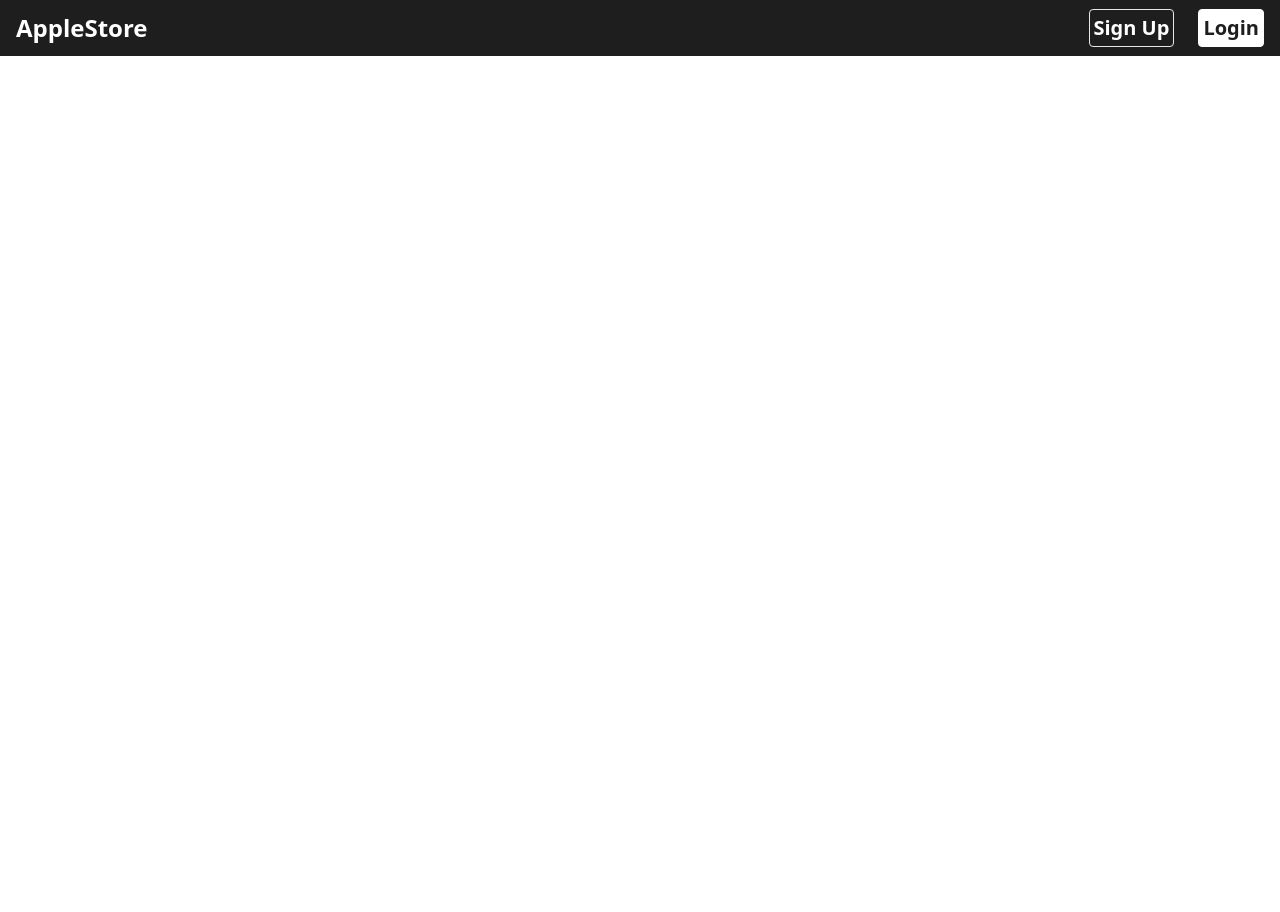
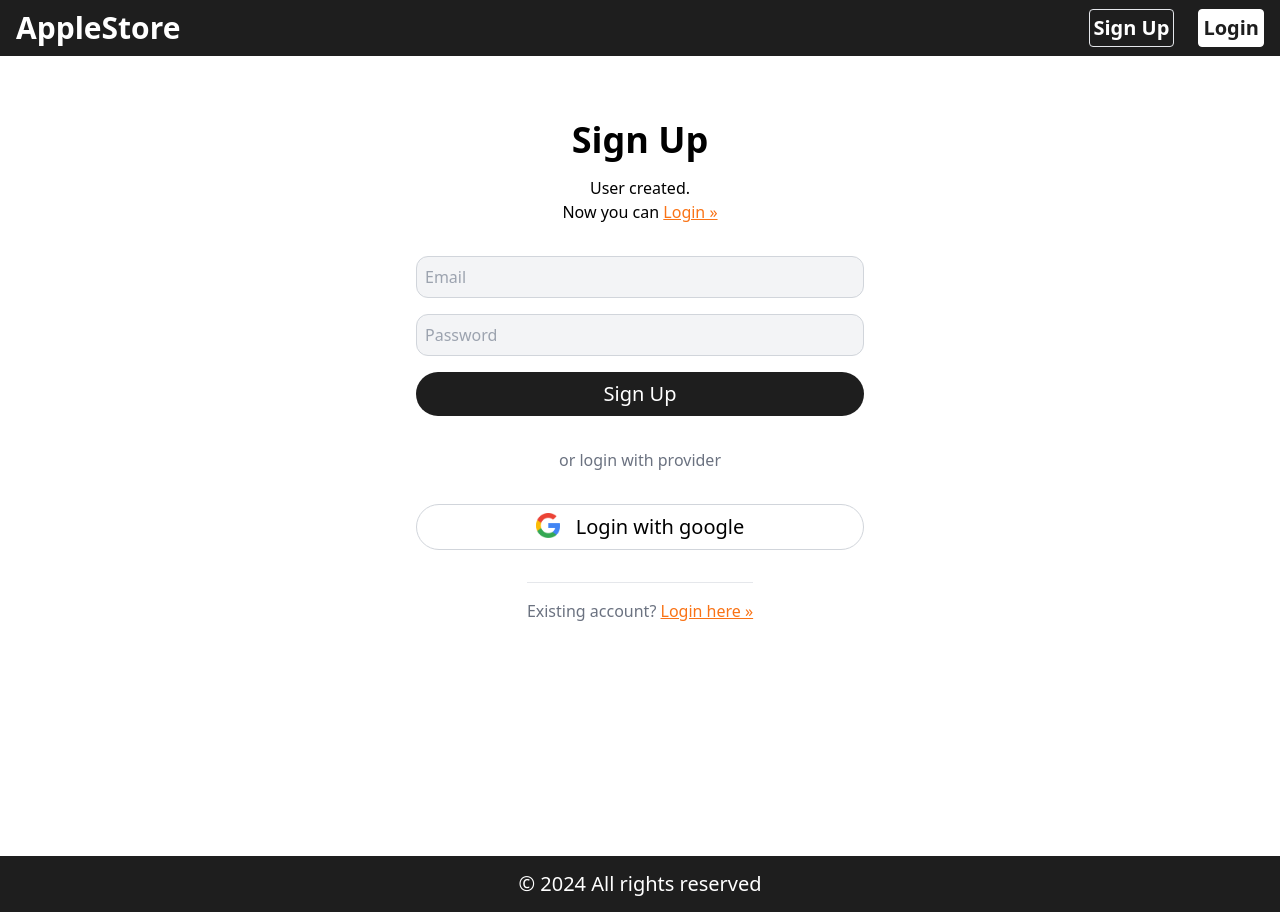
Before and after one commit to MarkiMark01/apple-store-nextjs-mongodb-tailwind, a Next.js app: page /signup in a window 1280 px wide. Before the commit the page ends 800 px from the top, so only its background shows below. Built offline with nearby package versions, Linux system fonts and the light colour scheme.

Commit message:
added markup and css to SingUp

```diff
--- a/src/app/globals.css
+++ b/src/app/globals.css
@@ -1,3 +1,27 @@
 @tailwind base;
 @tailwind components;
 @tailwind utilities;
+
+html, body {
+  height: 100%;
+  margin: 0;
+}
+
+*,
+*::before,
+*::after {
+  @apply box-border;
+}
+
+input[type="email"],
+input[type="password"],
+input[type="tel"],
+input[type="text"] {
+    @apply rounded-xl border p-2 border-gray-300
+    bg-gray-100 w-full;
+}
+
+button[type="submit"]{
+  @apply bg-black1 text-white w-full rounded-3xl
+  p-2 text-xl;
+}
--- a/src/app/layout.js
+++ b/src/app/layout.js
@@ -1,31 +1,48 @@
 import localFont from "next/font/local";
 import "./globals.css";
 import Header from "@/components/Header";
+import Footer from "@/components/Footer";
 
-const geistSans = localFont({
+const geistSans =
+  localFont(
+    {
       src: "./fonts/GeistVF.woff",
-  variable: "--font-geist-sans",
-  weight: "100 900",
-});
-const geistMono = localFont({
+      variable:
+        "--font-geist-sans",
+      weight:
+        "100 900",
+    }
+  );
+const geistMono =
+  localFont(
+    {
       src: "./fonts/GeistMonoVF.woff",
-  variable: "--font-geist-mono",
-  weight: "100 900",
-});
+      variable:
+        "--font-geist-mono",
+      weight:
+        "100 900",
+    }
+  );
 
-export const metadata = {
-  title: "Create Next App",
-  description: "Generated by create next app",
+export const metadata =
+  {
+    title:
+      "Create Next App",
+    description:
+      "Generated by create next app",
   };
 
   export default function RootLayout({ children }) {
     return (
       <html lang="en">
         <body
-        className={`${geistSans.variable} ${geistMono.variable} antialiased`}
+        // className="min-h-screen flex flex-col"
         >
-        <Header/>
+          <Header />
+          <main className="flex-grow mx-auto">
             {children}
+          </main>
+          <Footer />
         </body>
       </html>
     );
--- a/src/app/login/page.jsx
+++ b/src/app/login/page.jsx
@@ -1,10 +1,12 @@
+import Image from "next/image";
+import Link from "next/link";
 
+const Login =
+  () => {
+    return (
+      <section className="min-h-screen w-full">
 
-const Login = () => {
-    return (
-        <section>
-
-        </section>
-    )
-    }
-    export default Login;
+      </section>
+    );
+  };
+export default Login;
--- a/src/app/page.jsx
+++ b/src/app/page.jsx
@@ -2,7 +2,7 @@ import Image from "next/image";
 
 export default function Home() {
   return (
-    <main >
+    <main className=''>
       TEST
     </main>
   );
--- a/src/app/signup/page.jsx
+++ b/src/app/signup/page.jsx
@@ -1,10 +1,49 @@
+import Image from "next/image";
+import Link from "next/link";
 
-
-const SignUp = () => {
-return (
-    <section>
-
-    </section>
-)
-}
+const SignUp =
+  () => {
+    return (
+      <section className="min-h-screen w-full">
+        <h1 className="font-semibold text-4xl text-center pt-16">
+          Sign
+          Up
+        </h1>
+        <div className="my-4 text-center">
+          User created.<br />
+          Now you can{' '}
+          <Link className="underline text-orange-500" href={'/login'}>Login &raquo;</Link>
+        </div>
+        <form className="flex flex-col gap-4 items-center justify-center h-full max-w-md mx-auto mt-8">
+          <input
+            type="email"
+            placeholder="Email"
+          />
+          <input
+            type="password"
+            placeholder="Password"
+          />
+          <button type="submit">
+            Sign
+            Up
+          </button>
+          <div className="my-4 text-center text-gray-500">
+          or login with provider
+        </div>
+        <button
+        type="button"
+        //   onClick={() => signIn('google', {callbackUrl:'/'})}
+          className="flex gap-4 justify-center  bg-white
+          text-black w-full rounded-3xl p-2 text-xl border border-gray-300">
+          <Image src={'/google.png'} alt={''} width={24} height={24} />
+          Login with google
+        </button>
+        <div className="text-center my-4 text-gray-500 border-t pt-4">
+          Existing account?{' '}
+          <Link className="underline text-orange-500" href={'/login'}>Login here &raquo;</Link>
+        </div>
+        </form>
+      </section>
+    );
+  };
 export default SignUp;
--- /dev/null
+++ b/src/components/Footer.jsx
@@ -0,0 +1,14 @@
+const Footer =
+  () => {
+    return (
+      <footer className="bg-black1 h-14 text-white flex items-center
+      justify-center text-xl">
+        &copy;
+        2024
+        All
+        rights
+        reserved
+      </footer>
+    );
+  };
+export default Footer;
--- a/src/components/Header.jsx
+++ b/src/components/Header.jsx
@@ -11,7 +11,7 @@ const Header =
           href={
             "/"
           }
-          className="font-semibold text-2xl pl-4"
+          className="font-semibold text-3xl pl-4"
         >
           <span>
             AppleStore
```
Also changed, not shown: public/google.png (added). Lines whose indentation alone changed are shown as unchanged.
